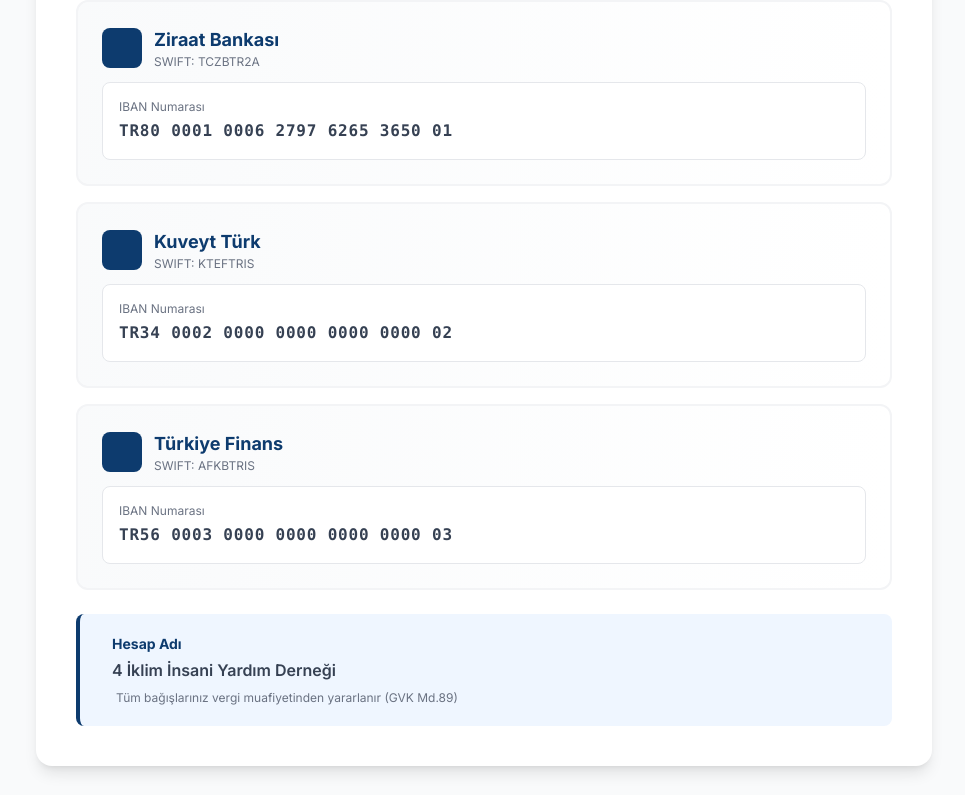
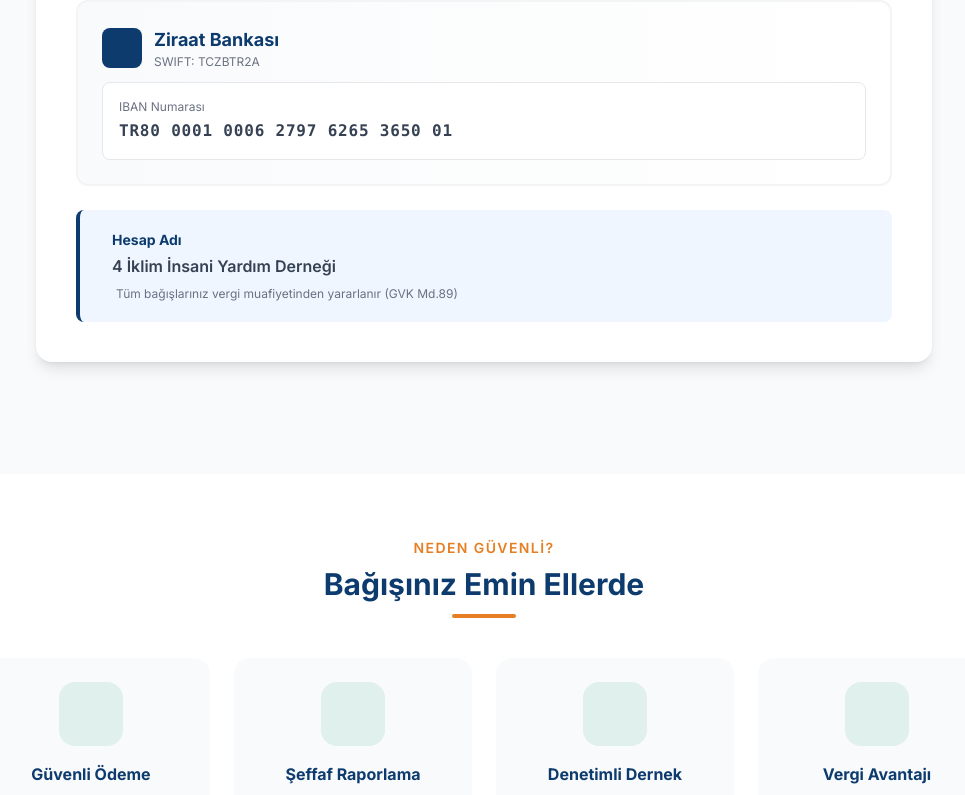
Before and after one commit to AllySahin/4iklim-next, a Next.js app: page /bagis in a window 1280 px wide. Shown: the part 1357-2152 px from the top of the page, without its empty margins (156-1121 px from the left). Built offline with nearby package versions, Linux system fonts and the light colour scheme.

Commit message:
Diğer banka hesapları kaldırıldı - sadece Ziraat Bankası

```diff
--- a/app/bagis/page.tsx
+++ b/app/bagis/page.tsx
@@ -12,8 +12,6 @@
 
 const banks = [
   { name: 'Ziraat Bankası', iban: 'TR80 0001 0006 2797 6265 3650 01', swift: 'TCZBTR2A', logo: 'fa-building-columns' },
-  { name: 'Kuveyt Türk', iban: 'TR34 0002 0000 0000 0000 0000 02', swift: 'KTEFTRIS', logo: 'fa-building-columns' },
-  { name: 'Türkiye Finans', iban: 'TR56 0003 0000 0000 0000 0000 03', swift: 'AFKBTRIS', logo: 'fa-building-columns' },
 ];
 
 export default function Bagis() {
```
